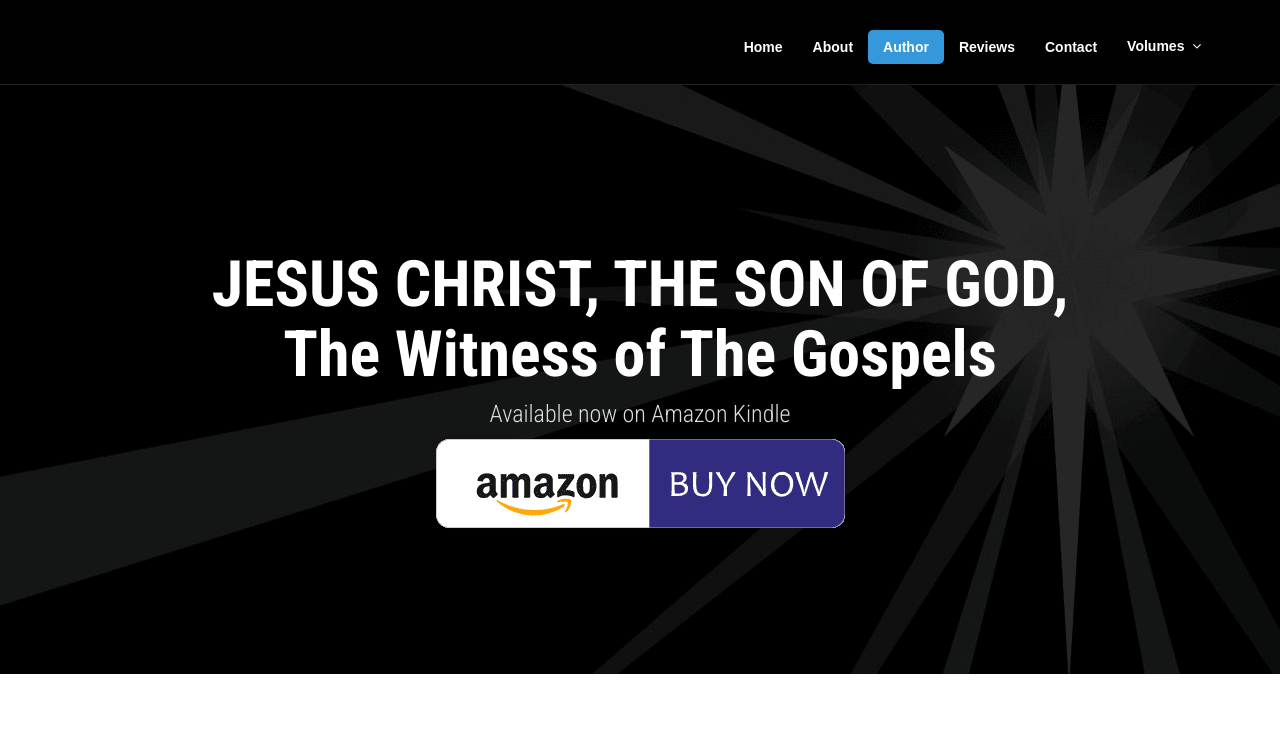
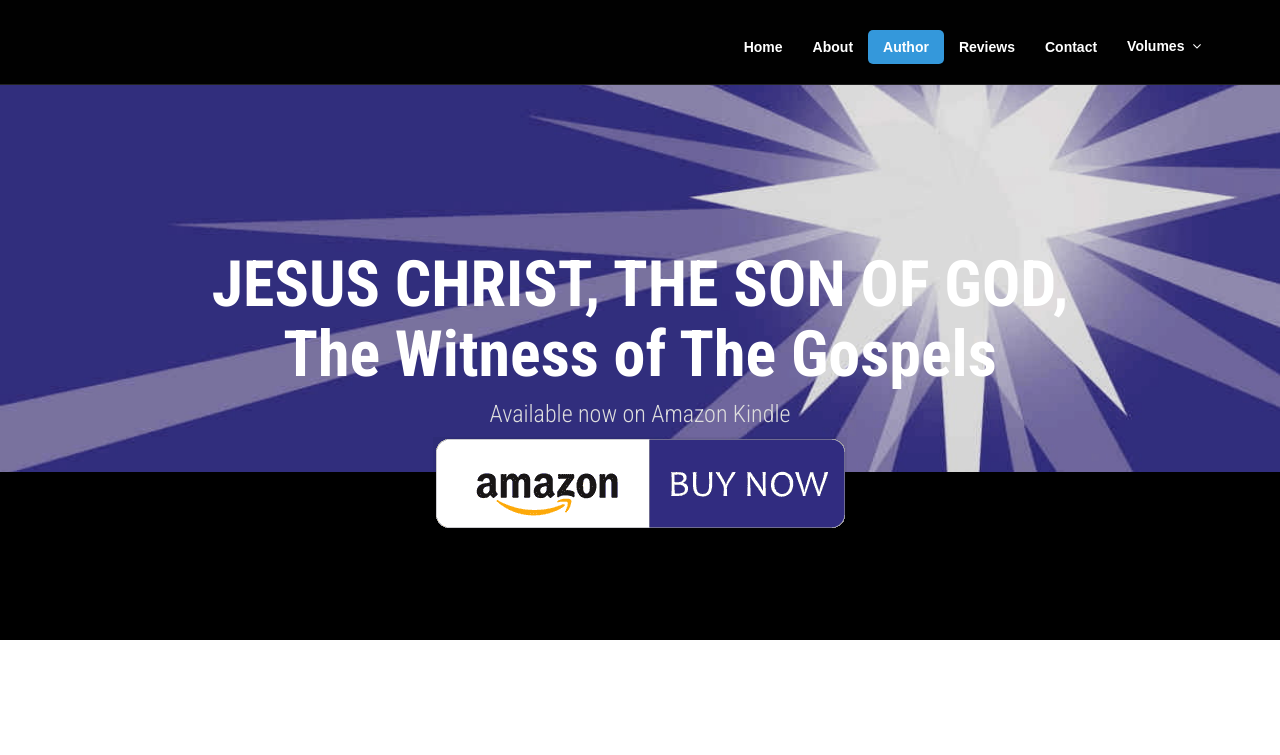
Before and after one commit to WitnessOfTheGospels/witnessofthegospels, a plain HTML site: page index.html in a window 1280 px wide. Shown: the top 755 px of the page. Drawn offline with Linux system fonts and the light colour scheme; a script that the page names is missing.

Commit message:
colorized

```diff
--- a/assets/css/style.css
+++ b/assets/css/style.css
@@ -316,10 +316,10 @@ nav select {
 
 
 section#intro {
-	background: #000 url(../img/bg/bg-1.png) 50% 0 no-repeat;
+	background: #000 url(../img/bg/bg-purple.jpg) center/100% no-repeat;
 	position:relative;
 	width:100%;
-	height:auto;
+	height:280px;
 	margin:0;
 	padding:240px 0 120px;
 }
```
Also changed, not shown: assets/img/bg/bg-purple.jpg (added).
